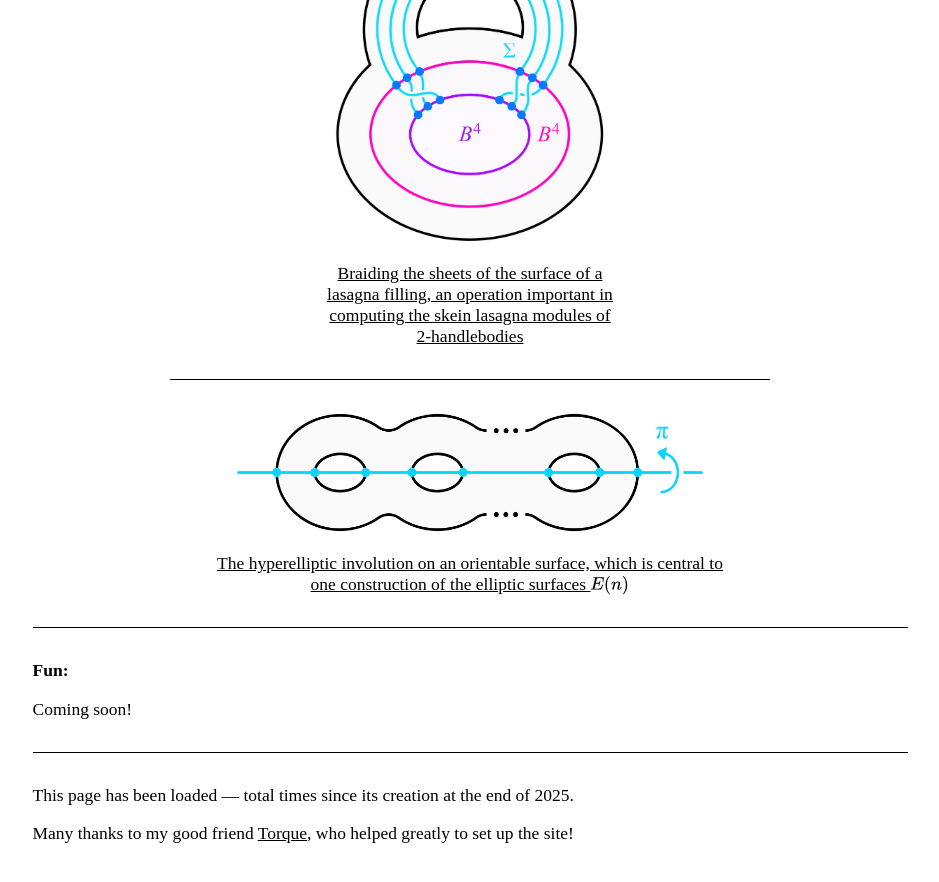
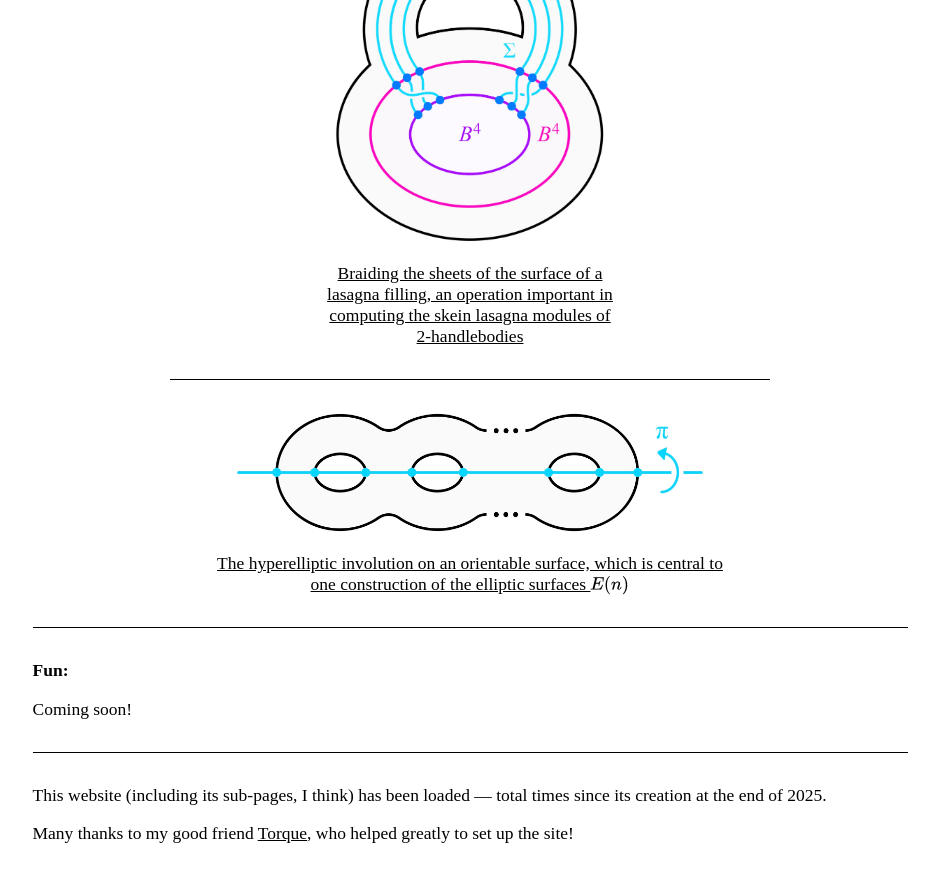
Before and after one commit to AyodejiLindblad/AyodejiLindblad.github.io, a Jekyll site: the page built from index.md, in a window 1280 px wide and 900 px high, scrolled down 5138 px. Shown: the top 882 px of the window, without its empty margins (170-1109 px from the left). Built offline with Jekyll 4.4.1, drawn with Linux system fonts in a browser that asks for light colours; some web fonts are replaced.

Commit message:
including

```diff
--- a/index.md
+++ b/index.md
@@ -332,7 +332,7 @@ Coming soon!
 
 ---
 
-This page has been loaded <span id="site-total-number">—</span> total times since its creation at the end of 2025.
+This website (including its sub-pages, I think) has been loaded <span id="site-total-number">—</span> total times since its creation at the end of 2025.
 
 <script>
   fetch('https://ayodejilindblad.goatcounter.com/counter/TOTAL.json')
```
